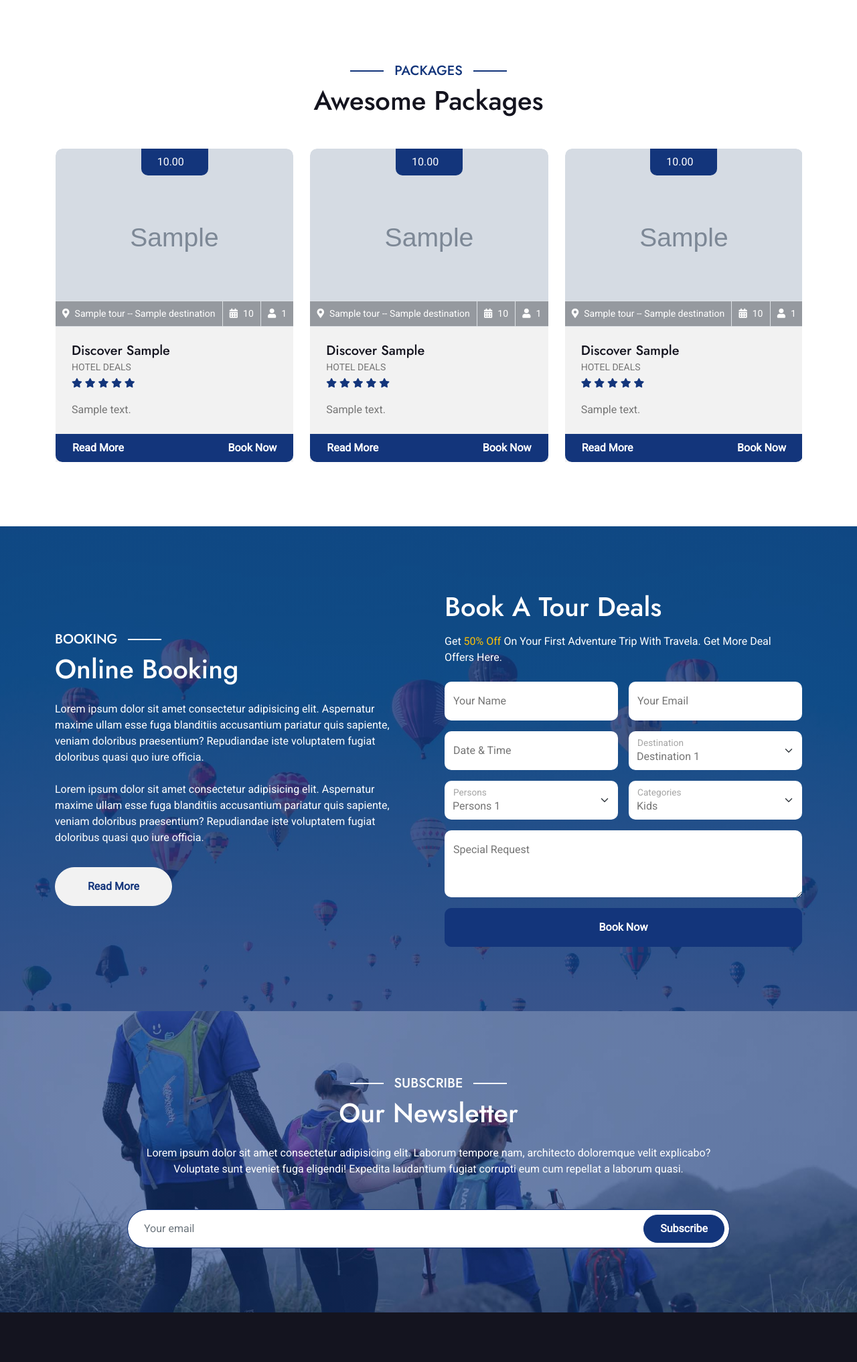
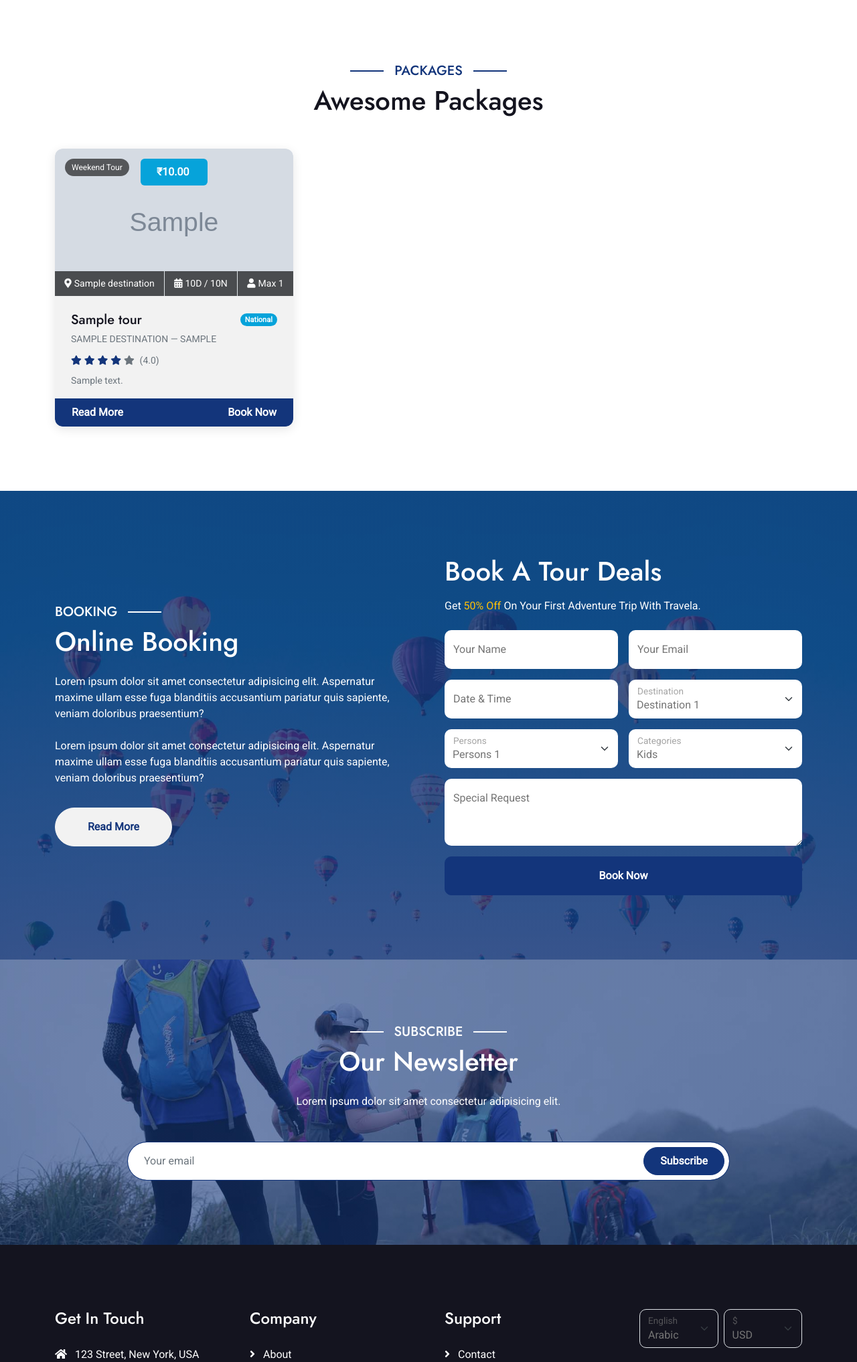
Before and after one commit to ashish8976/travelproject, a Django app: page /packages/ in a window 1280 px wide. Shown: the part 468-2502 px from the top of the page at 67% size. Run offline with Django 5.2, Linux system fonts and the light colour scheme; tables that the repository leaves empty hold one stand-in row (values such as "Sample post"); grey boxes marked "Sample" are stand-in pictures; some libraries are stand-ins or nearby versions.

Commit message:
some change in packages

```diff
--- a/travelapp/templates/packages.html
+++ b/travelapp/templates/packages.html
@@ -2,13 +2,12 @@
 {% load static %}
 {% block container %}
 
-
         <!-- Header Start -->
         <div class="container-fluid bg-breadcrumb">
             <div class="container text-center py-5" style="max-width: 900px;">
-                <h3 class="text-white display-3 mb-4">Travel Packages</h1>
+                <h3 class="text-white display-3 mb-4">Travel Packages</h3>
                 <ol class="breadcrumb justify-content-center mb-0">
-                    <li class="breadcrumb-item"><a href="{% url  'index'%}">Home</a></li>
+                    <li class="breadcrumb-item"><a href="{% url 'index' %}">Home</a></li>
                     <li class="breadcrumb-item"><a href="#">Pages</a></li>
                     <li class="breadcrumb-item active text-white">Packages</li>
                 </ol>
@@ -23,33 +22,74 @@
                     <h5 class="section-title px-3">Packages</h5>
                     <h1 class="mb-0">Awesome Packages</h1>
                 </div>
+
                 {% if tours %}
-                <div class="packages-carousel owl-carousel">
+                <div class="row g-4">
                     {% for i in tours %}
-                    <div class="packages-item">
-                        <div class="packages-img">
-                            <img src="{{ i.image.url }}" class="img-fluid w-100 rounded-top" alt="Image">
-                            <div class="packages-info d-flex border border-start-0 border-end-0 position-absolute" style="width: 100%; bottom: 0; left: 0; z-index: 5;">
-                                <small class="flex-fill text-center border-end py-2"><i class="fa fa-map-marker-alt me-2"></i>{{i.title}} -- {{i.destination.name}}</small>
-                                <small class="flex-fill text-center border-end py-2"><i class="fa fa-calendar-alt me-2"></i>{{i.duration_days}}</small>
-                                <small class="flex-fill text-center py-2"><i class="fa fa-user me-2"></i>{{i.max_persons}}</small>
+                    <div class="col-lg-4 col-md-6 col-sm-12">
+                        <div class="packages-item h-100 d-flex flex-column" style="border-radius: 12px; overflow: hidden; box-shadow: 0 4px 15px rgba(0,0,0,0.1);">
+
+                            <!-- Image Section -->
+                            <div class="packages-img position-relative" style="height: 220px; overflow: hidden;">
+                                <img src="{{ i.image.url }}"
+                                     class="w-100 h-100"
+                                     alt="{{ i.title }}"
+                                     style="object-fit: cover;">
+
+                                <!-- Price Badge -->
+                                <div class="packages-price py-2 px-4 position-absolute" style="top: 15px; right: 15px; background: #06A3DA; color: white; border-radius: 6px; font-weight: 600; font-size: 16px;">
+                                    ₹{{ i.price_per_person }}
                                 </div>
-                            <div class="packages-price py-2 px-4">{{i.price_per_person}}</div>
+
+                                <!-- Tour Type Badge -->
+                                <div class="position-absolute" style="top: 15px; left: 15px; background: rgba(0,0,0,0.6); color: white; padding: 4px 10px; border-radius: 20px; font-size: 12px;">
+                                    {{ i.get_tour_type_display }}
                                 </div>
-                        <div class="packages-content bg-light">
-                            <div class="p-4 pb-0">
-                                <h5 class="mb-0">Discover {{i.destination.country}}</h5>
-                                <small class="text-uppercase">Hotel Deals</small>
-                                <div class="mb-3">
+
+                                <!-- Bottom Info Bar -->
+                                <div class="packages-info d-flex position-absolute w-100" style="bottom: 0; left: 0; background: rgba(0,0,0,0.65); color: white;">
+                                    <small class="flex-fill text-center border-end py-2 text-white">
+                                        <i class="fa fa-map-marker-alt me-1"></i>{{ i.destination.name }}
+                                    </small>
+                                    <small class="flex-fill text-center border-end py-2 text-white">
+                                        <i class="fa fa-calendar-alt me-1"></i>{{ i.duration_days }}D / {{ i.duration_nights }}N
+                                    </small>
+                                    <small class="flex-fill text-center py-2 text-white">
+                                        <i class="fa fa-user me-1"></i>Max {{ i.max_persons }}
+                                    </small>
+                                </div>
+                            </div>
+
+                            <!-- Content Section -->
+                            <div class="packages-content bg-light flex-grow-1 d-flex flex-column">
+                                <div class="p-4 pb-0 flex-grow-1">
+                                    <div class="d-flex justify-content-between align-items-center mb-1">
+                                        <h5 class="mb-0">{{ i.title }}</h5>
+                                        <span class="badge" style="background: #06A3DA; font-size: 11px;">{{ i.get_category_display }}</span>
+                                    </div>
+                                    <small class="text-uppercase text-muted">{{ i.destination.name }} — {{ i.destination.country }}</small>
+
+                                    <!-- Dynamic Star Rating -->
+                                    <div class="mb-2 mt-2">
+                                        {% with i.rating|floatformat:0 as rating_int %}
+                                        {% for star in "12345" %}
+                                            {% if forloop.counter <= rating_int|add:"0" %}
                                                 <small class="fa fa-star text-primary"></small>
-                                    <small class="fa fa-star text-primary"></small>
-                                    <small class="fa fa-star text-primary"></small>
-                                    <small class="fa fa-star text-primary"></small>
-                                    <small class="fa fa-star text-primary"></small>
+                                            {% else %}
+                                                <small class="fa fa-star text-muted"></small>
+                                            {% endif %}
+                                        {% endfor %}
+                                        {% endwith %}
+                                        <small class="text-muted ms-1">({{ i.rating }})</small>
                                     </div>
-                                <p class="mb-4">{{i.description}}</p>
+
+                                    <p class="mb-3 text-muted" style="font-size: 14px; line-height: 1.5;">
+                                        {{ i.description|truncatewords:15 }}
+                                    </p>
                                 </div>
-                            <div class="row bg-primary rounded-bottom mx-0">
+
+                                <!-- Buttons -->
+                                <div class="row bg-primary rounded-bottom mx-0 mt-auto">
                                     <div class="col-6 text-start px-0">
                                         <a href="#" class="btn-hover btn text-white py-2 px-4">Read More</a>
                                     </div>
@@ -58,10 +98,19 @@
                                     </div>
                                 </div>
                             </div>
+
+                        </div>
                     </div>
                     {% endfor %}
                 </div>
+
+                {% else %}
+                <div class="text-center py-5">
+                    <i class="fa fa-suitcase fa-4x text-muted mb-3"></i>
+                    <h4 class="text-muted">No Packages</h4>
+                </div>
                 {% endif %}
+
             </div>
         </div>
         <!-- Packages End -->
@@ -73,15 +122,13 @@
                     <div class="col-lg-6">
                         <h5 class="section-booking-title pe-3">Booking</h5>
                         <h1 class="text-white mb-4">Online Booking</h1>
-                        <p class="text-white mb-4">Lorem ipsum dolor sit amet consectetur adipisicing elit. Aspernatur maxime ullam esse fuga blanditiis accusantium pariatur quis sapiente, veniam doloribus praesentium? Repudiandae iste voluptatem fugiat doloribus quasi quo iure officia.
-                        </p>
-                        <p class="text-white mb-4">Lorem ipsum dolor sit amet consectetur adipisicing elit. Aspernatur maxime ullam esse fuga blanditiis accusantium pariatur quis sapiente, veniam doloribus praesentium? Repudiandae iste voluptatem fugiat doloribus quasi quo iure officia.
-                        </p>
+                        <p class="text-white mb-4">Lorem ipsum dolor sit amet consectetur adipisicing elit. Aspernatur maxime ullam esse fuga blanditiis accusantium pariatur quis sapiente, veniam doloribus praesentium?</p>
+                        <p class="text-white mb-4">Lorem ipsum dolor sit amet consectetur adipisicing elit. Aspernatur maxime ullam esse fuga blanditiis accusantium pariatur quis sapiente, veniam doloribus praesentium?</p>
                         <a href="#" class="btn btn-light text-primary rounded-pill py-3 px-5 mt-2">Read More</a>
                     </div>
                     <div class="col-lg-6">
                         <h1 class="text-white mb-3">Book A Tour Deals</h1>
-                        <p class="text-white mb-4">Get <span class="text-warning">50% Off</span> On Your First Adventure Trip With Travela. Get More Deal Offers Here.</p>
+                        <p class="text-white mb-4">Get <span class="text-warning">50% Off</span> On Your First Adventure Trip With Travela.</p>
                         <form>
                             <div class="row g-3">
                                 <div class="col-md-6">
@@ -128,7 +175,7 @@
                                             <option value="1">Kids</option>
                                             <option value="2">1</option>
                                             <option value="3">2</option>
-                                            <option value="3">3</option>
+                                            <option value="4">3</option>
                                         </select>
                                         <label for="CategoriesSelect">Categories</label>
                                     </div>
@@ -156,8 +203,7 @@
                 <div class="mx-auto text-center" style="max-width: 900px;">
                     <h5 class="subscribe-title px-3">Subscribe</h5>
                     <h1 class="text-white mb-4">Our Newsletter</h1>
-                    <p class="text-white mb-5">Lorem ipsum dolor sit amet consectetur adipisicing elit. Laborum tempore nam, architecto doloremque velit explicabo? Voluptate sunt eveniet fuga eligendi! Expedita laudantium fugiat corrupti eum cum repellat a laborum quasi.
-                    </p>
+                    <p class="text-white mb-5">Lorem ipsum dolor sit amet consectetur adipisicing elit.</p>
                     <div class="position-relative mx-auto">
                         <input class="form-control border-primary rounded-pill w-100 py-3 ps-4 pe-5" type="text" placeholder="Your email">
                         <button type="button" class="btn btn-primary rounded-pill position-absolute top-0 end-0 py-2 px-4 mt-2 me-2">Subscribe</button>
@@ -215,26 +261,25 @@
                                 <div class="col-xl-6">
                                     <form>
                                         <div class="form-floating">
-                                            <select class="form-select bg-dark border" id="select1">
+                                            <select class="form-select bg-dark border" id="langSelect">
                                                 <option value="1">Arabic</option>
                                                 <option value="2">German</option>
                                                 <option value="3">Greek</option>
-                                                <option value="3">New York</option>
                                             </select>
-                                            <label for="select1">English</label>
+                                            <label for="langSelect">English</label>
                                         </div>
                                     </form>
                                 </div>
                                 <div class="col-xl-6">
                                     <form>
                                         <div class="form-floating">
-                                            <select class="form-select bg-dark border" id="select1">
+                                            <select class="form-select bg-dark border" id="currSelect">
                                                 <option value="1">USD</option>
                                                 <option value="2">EUR</option>
                                                 <option value="3">INR</option>
-                                                <option value="3">GBP</option>
+                                                <option value="4">GBP</option>
                                             </select>
-                                            <label for="select1">$</label>
+                                            <label for="currSelect">$</label>
                                         </div>
                                     </form>
                                 </div>
@@ -263,11 +308,7 @@
                         <i class="fas fa-copyright me-2"></i><a class="text-white" href="#">Your Site Name</a>, All right reserved.
                     </div>
                     <div class="col-md-6 text-center text-md-start">
-                        <!--/*** This template is free as long as you keep the below author’s credit link/attribution link/backlink. ***/-->
-                        <!--/*** If you'd like to use the template without the below author’s credit link/attribution link/backlink, ***/-->
-                        <!--/*** you can purchase the Credit Removal License from "https://htmlcodex.com/credit-removal". ***/-->
                         Designed By <a class="text-white" href="https://htmlcodex.com">HTML Codex</a> Distributed By <a href="https://themewagon.com">ThemeWagon</a>
-                    </div>
                     </div>
                 </div>
             </div>
@@ -277,7 +318,6 @@
         <!-- Back to Top -->
         <a href="#" class="btn btn-primary btn-primary-outline-0 btn-md-square back-to-top"><i class="fa fa-arrow-up"></i></a>
 
-
         <!-- JavaScript Libraries -->
         <script src="https://ajax.googleapis.com/ajax/libs/jquery/3.6.4/jquery.min.js"></script>
         <script src="https://cdn.jsdelivr.net/npm/bootstrap@5.0.0/dist/js/bootstrap.bundle.min.js"></script>
@@ -285,11 +325,7 @@
         <script src="{% static 'lib/waypoints/waypoints.min.js' %}"></script>
         <script src="{% static 'lib/owlcarousel/owl.carousel.min.js' %}"></script>
         <script src="{% static 'lib/lightbox/js/lightbox.min.js' %}"></script>
-
-
-        <!-- Template Javascript -->
         <script src="{% static 'js/main.js' %}"></script>
     </body>
 
 {% endblock %}
-</html>
--- a/travelapp/urls.py
+++ b/travelapp/urls.py
@@ -27,6 +27,7 @@ urlpatterns = [
     path('gallery/',views.gallery,name='gallery'),
     path('booking/',views.booking,name='booking'),
     path('tour/',views.tour,name='tour'),
+    path('tour_details',views.tour_details,name="tour_details"),
     path('index/',views.index,name='index'),
     path('about/',views.about,name='about'),
     path('register/',views.register,name='register'),
--- a/travelapp/views.py
+++ b/travelapp/views.py
@@ -95,10 +95,11 @@ def edit_tour(request,pk):
     })
 
 def packages(request):
-
     tours = Tour.objects.all()
     return render(request,'packages.html', {'tours': tours})
 
+def tour_details(request):
+    return render(request, 'tour_details.html')
 
 def delete_tour(request, pk):
     tour = get_object_or_404(Tour, id=pk)
```
Also changed, not shown: media/destinations/SSC-CGL.png (added), media/tours/Screenshot_2026-04-24_140138.png (added), travelapp/templates/tour_details.html (added). Lines whose indentation alone changed are shown as unchanged.
